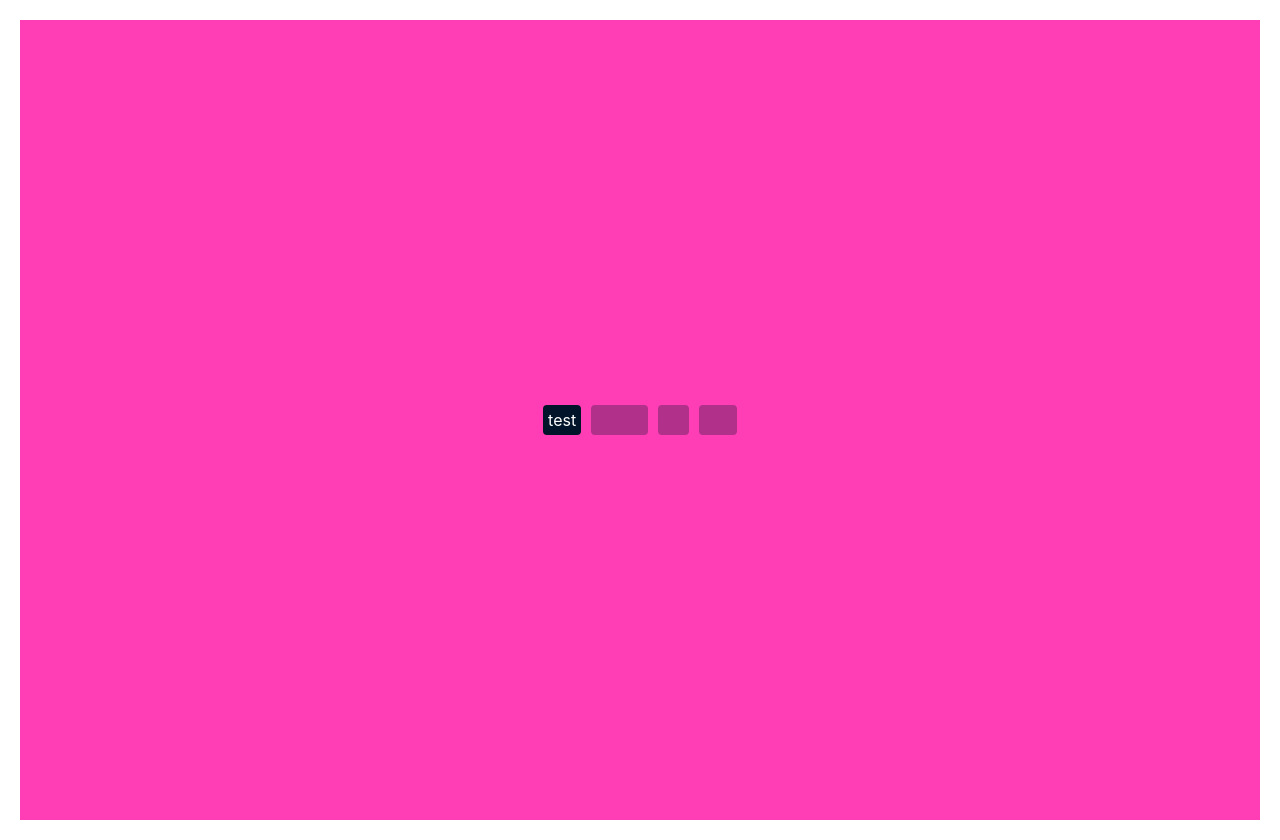
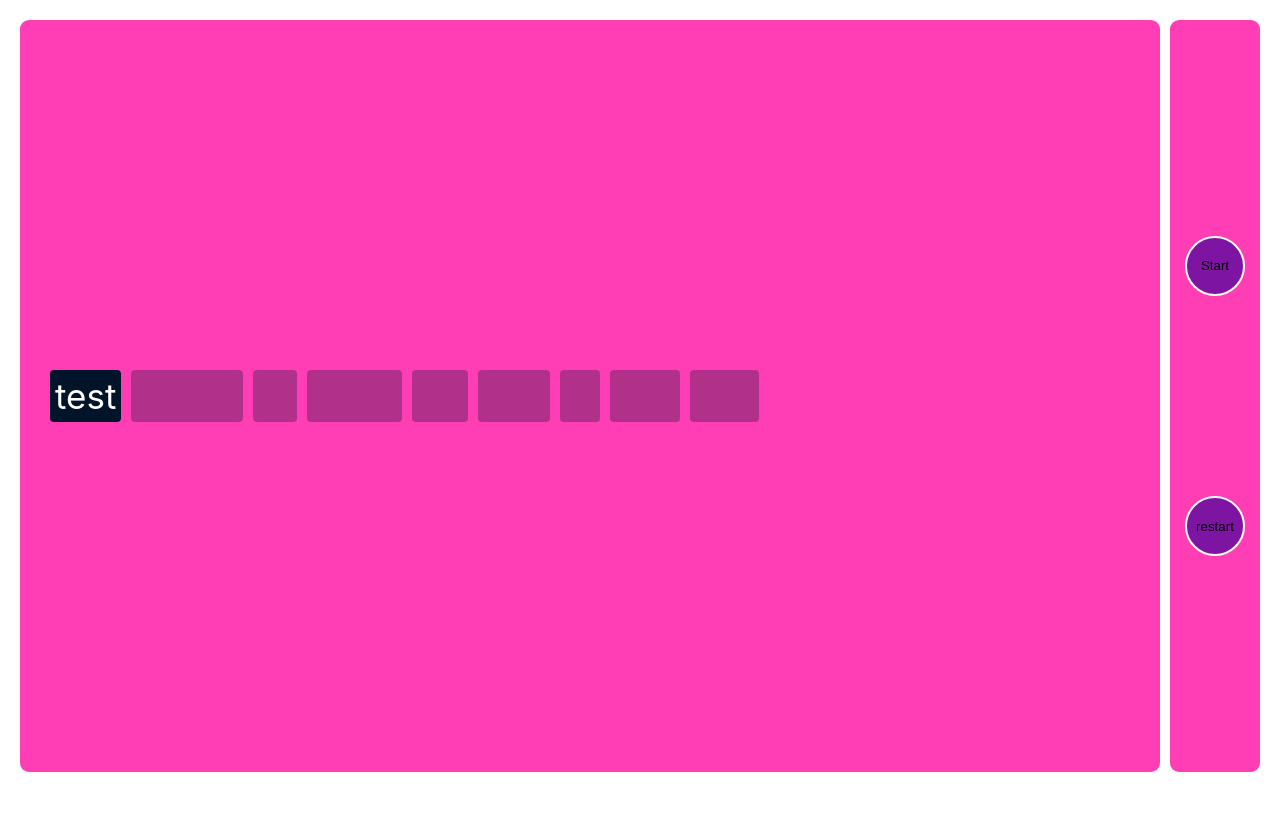
Before and after one commit to juanpa77/App-learning-kids, a Next.js app: page /addMoreVelocity in a window 1280 px wide. After the commit the page ends 800 px from the top, so only its background shows below. Built offline with nearby package versions, Linux system fonts and the light colour scheme.

Commit message:
add new pages wiht new mode for learning read for learning to read more quickly, add controlers for handle velocity in pages learning to read

```diff
--- /dev/null
+++ b/pages/_app.js
@@ -0,0 +1,13 @@
+import { LevelProvider } from '../context/LevelContext'
+
+function MyApp ({ Component, pageProps }) {
+  return (
+  <>
+    <LevelProvider>
+      <Component {...pageProps} />
+    </LevelProvider>
+  </>
+  )
+}
+
+export default MyApp
--- a/pages/addMoreVelocity/index.tsx
+++ b/pages/addMoreVelocity/index.tsx
@@ -1,30 +1,48 @@
 import { useState } from 'react'
 import AppLayout from '../../components/AppLayout'
+import Button from '../../components/Button/styled'
 import { ShadowBox } from '../../components/ShadowBox/styled'
 import { wordOnOf } from '../../components/ShadowBox/variant'
 import useTimer from '../../hooks/useTimer'
-import { Wrapper } from './styled'
+import { Wrapper, WrapperControles, WrapperWord } from './styled'
 
 export default function AddMoreVelocity () {
-  const testWords = ['test', 'words', 'for', 'text']
+  const testWords = ['test', 'words', 'of', 'array', 'for', 'text', 'in', 'two', 'line']
   const [wordIndex, setWordIndex] = useState(0)
   const nextWord = () => setWordIndex(wordIndex + 1)
-  const { counter, isReady, setIsReady} = useTimer(nextWord, testWords.length)
+  const { counter, setIsReady, resetCounter } = useTimer(nextWord, () => {}, 2)
+
+  const start = () => setIsReady(true)
+  const resStart = () => {
+    resetCounter()
+    start()
+  }
+
+  const animate = (i: number, isOfOn: boolean) => {
+    if (isOfOn) return i === counter ? 'visible' : 'hidden'
+    return i <= counter ? 'visible' : 'hidden'
+  }
 
   return (
     <AppLayout>
       <Wrapper>
+        <WrapperWord>
         {testWords.map((word, i) => {
           return (
             <ShadowBox
              key={i}
-             animate={i === counter ? 'visible' : 'hidden' }
+             animate={animate(i, true)}
              variants={wordOnOf}
              >
               {word}
             </ShadowBox>
           )
         })}
+        </WrapperWord>
+        <WrapperControles>
+          <Button onClick={start}>Start</Button>
+          <Button onClick={resStart}>restart</Button>
+        </WrapperControles>
       </Wrapper>
     </AppLayout>
   )
--- a/pages/addMoreVelocity/styled.tsx
+++ b/pages/addMoreVelocity/styled.tsx
@@ -1,11 +1,39 @@
 import styled from '@emotion/styled'
+
+const borderRadius = '9px'
 
 export const Wrapper = styled('div')`
   display: flex;
+  flex-direction: row;
+  gap: 10px;
+`
+export const WrapperWord = styled('div')`
+  display: flex;
+  flex-wrap: wrap;
   align-items: center;
-  justify-content: center;
-  height: 100vh;
+  justify-content: flex-start;
+  align-content: center;
+  padding: 30px;
+  height: 94vh;
   width: 100%;
+  border-radius: ${borderRadius};
+
   gap: 10px;
   background-color: #ff3eb5;
+  font-size: 35px;
 `
+export const WrapperControles = styled.div`
+  display: flex;
+  flex-direction: column;
+  align-self: center;
+  justify-content: space-evenly;
+  height: 94vh;
+  padding: 15px;
+  border-radius: ${borderRadius};
+  background-color: #ff3eb5;
+    & > div {
+      display: flex;
+      flex-direction: column;
+      gap: 5px;
+    }
+`
```
Also changed, not shown: pages/learnToRead/index.tsx (+51 -24 lines), pages/learnToRead/styled.tsx (+18 -1 lines), pages/index.tsx (indentation only).
